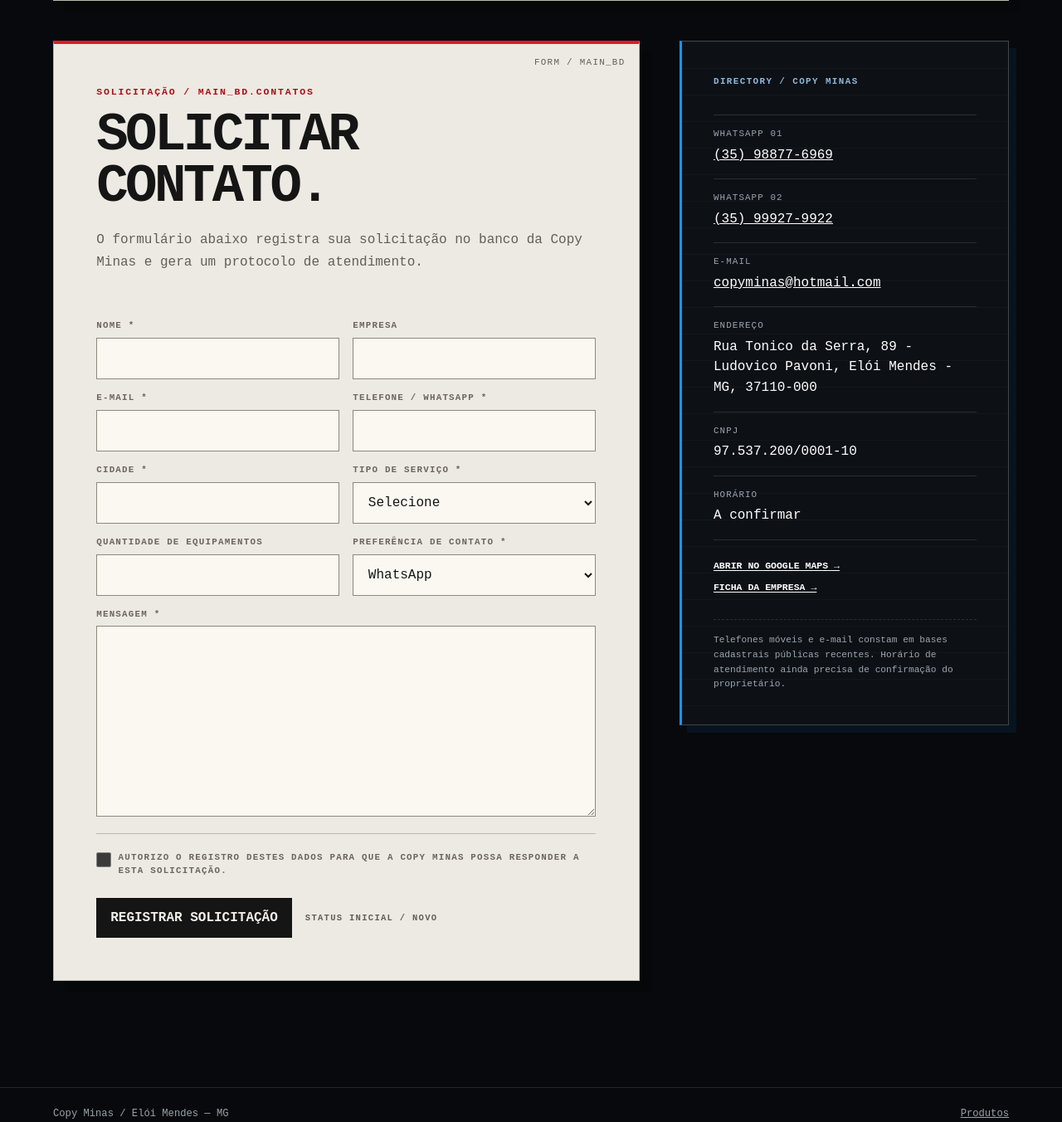
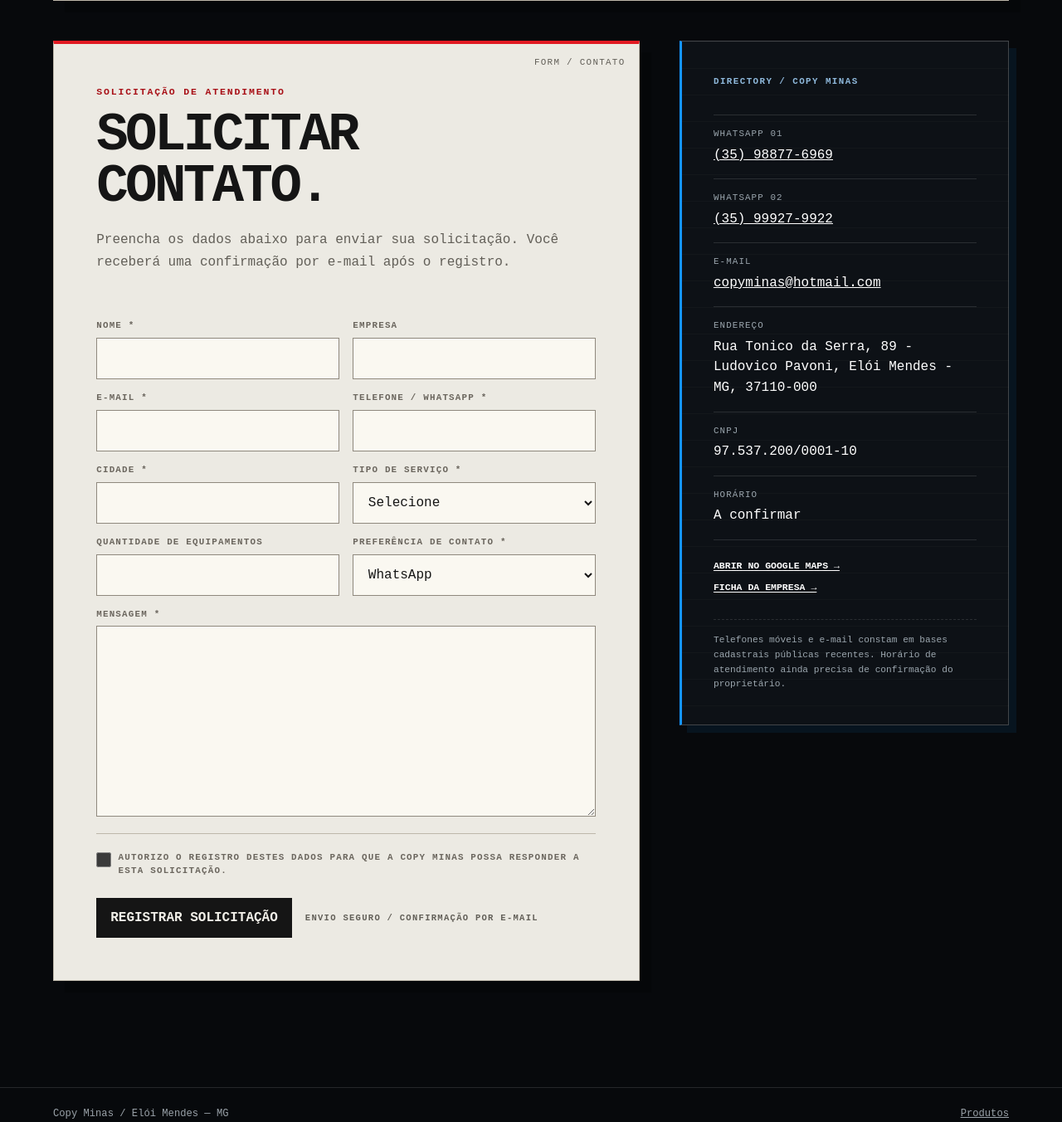
Before and after one commit to BrunoWerninghaus/site_copyminas, a Flask app: page /contato in a window 1280 px wide. Shown: the part 861-2213 px from the top of the page at 83% size. Run offline with Flask 3, Linux system fonts and the light colour scheme.

Commit message:
Remove database language from Contact UI

```diff
--- a/src/copyminas/templates/public/contact.html
+++ b/src/copyminas/templates/public/contact.html
@@ -57,17 +57,26 @@
             {% for message in success_messages %}
             <strong>{{ message }}</strong>
             {% endfor %}
-            <span>A equipe pode usar o protocolo para localizar a solicitação no atendimento.</span>
+        </div>
+        {% endif %}
+    {% endwith %}
+
+    {% with warning_messages = get_flashed_messages(category_filter=["contact-warning"]) %}
+        {% if warning_messages %}
+        <div class="contact-success contact-success--warning" role="status" aria-live="polite">
+            {% for message in warning_messages %}
+            <strong>{{ message }}</strong>
+            {% endfor %}
         </div>
         {% endif %}
     {% endwith %}
 
     <div class="contact-layout">
-        <section class="paper-sheet contact-form-sheet" data-sheet="FORM / MAIN_BD">
-            <p class="paper-kicker">Solicitação / main_bd.contatos</p>
+        <section class="paper-sheet contact-form-sheet" data-sheet="FORM / CONTATO">
+            <p class="paper-kicker">Solicitação de atendimento</p>
             <h2>Solicitar contato.</h2>
             <p class="contact-form-intro">
-                O formulário abaixo registra sua solicitação no banco da Copy Minas e gera um protocolo de atendimento.
+                Preencha os dados abaixo para enviar sua solicitação. Você receberá uma confirmação por e-mail após o registro.
             </p>
 
             {% if form_errors %}
@@ -145,7 +154,7 @@
 
                 <div class="contact-form__submit">
                     <button class="paper-action" type="submit">Registrar solicitação</button>
-                    <span>STATUS INICIAL / NOVO</span>
+                    <span>ENVIO SEGURO / CONFIRMAÇÃO POR E-MAIL</span>
                 </div>
             </form>
         </section>
```
